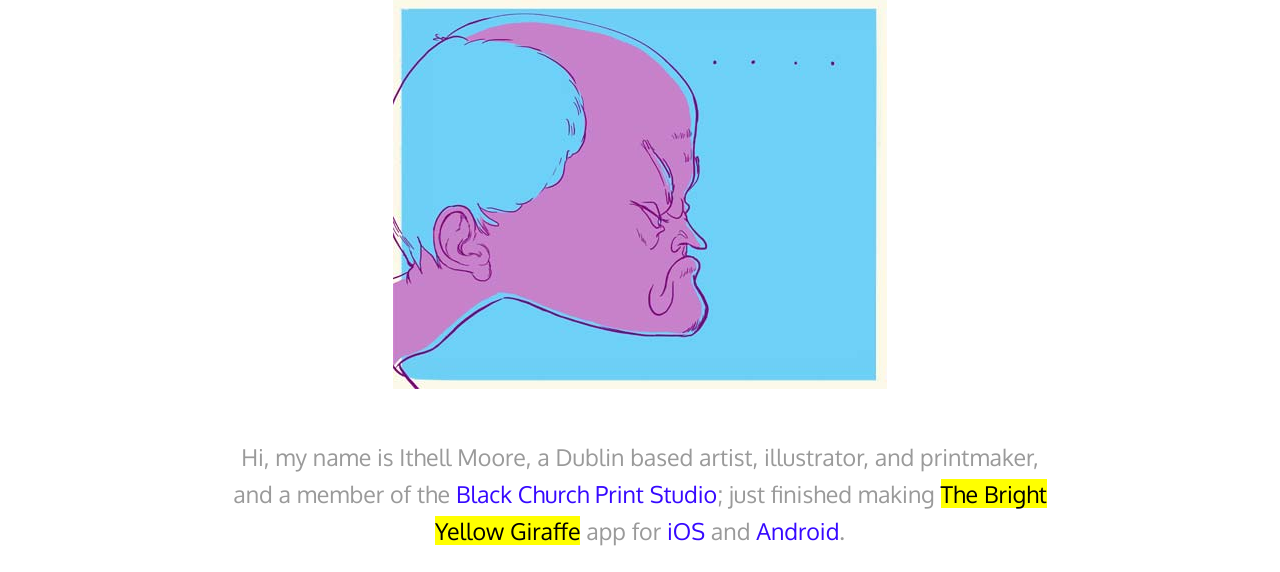
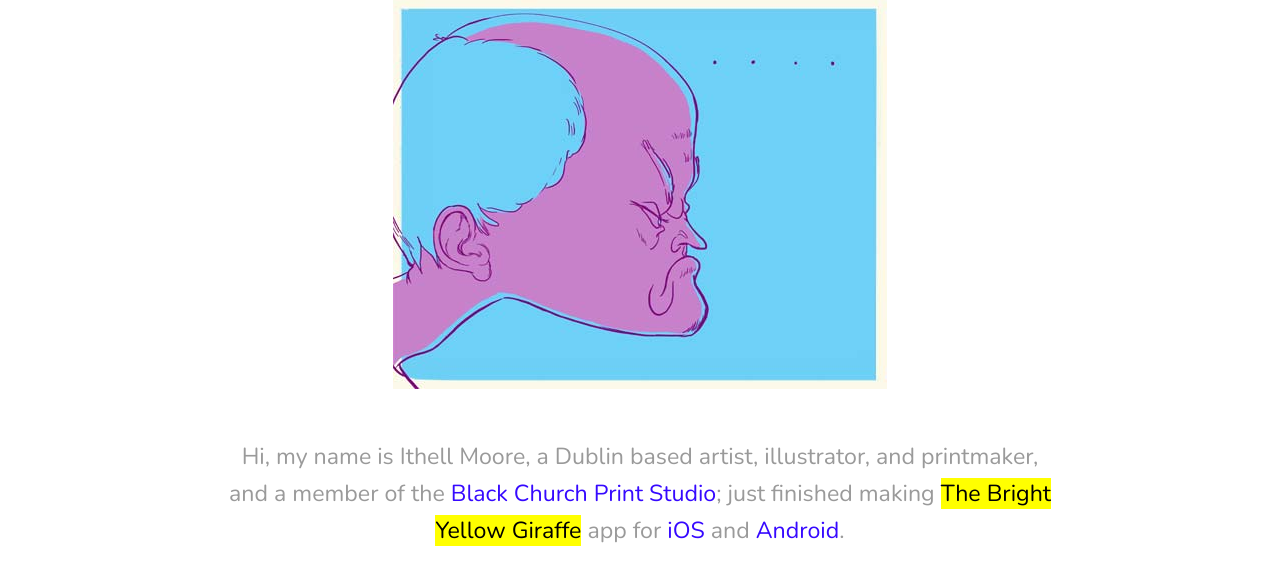
Before and after one commit to cerealtom/ithellmoore, a website: page about.html in a window 1280 px wide. Shown: the part 228-800 px from the top of the page. Drawn offline with Linux system fonts and the light colour scheme.

Commit message:
font change, Oxygen-->Nunito

```diff
--- a/index.css
+++ b/index.css
@@ -54,7 +54,7 @@
 }
 
 body {
-	font-family: "Oxygen", Verdana, sans-serif;
+	font-family: "Nunito", Verdana, sans-serif;
     margin: 0;
     width: 100%;
     background-color: #ffffff;
```
